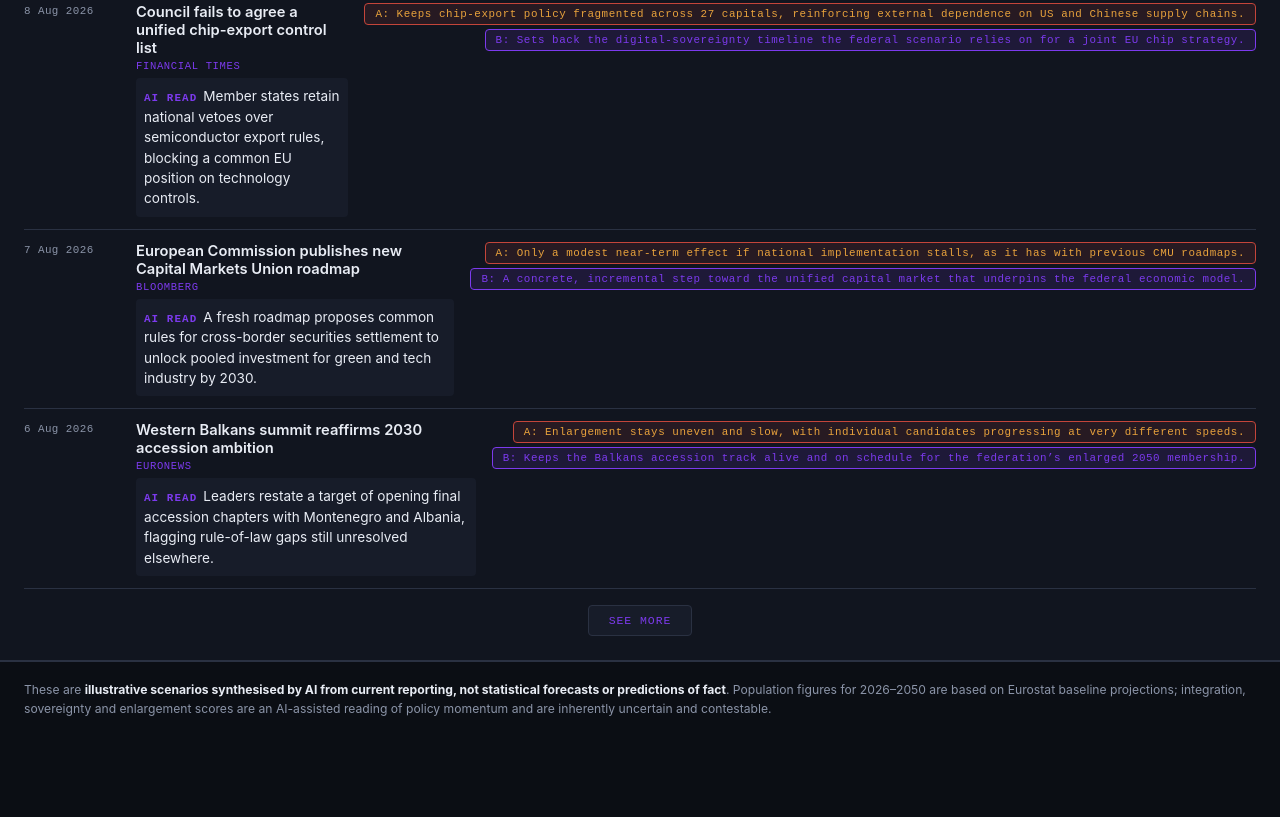
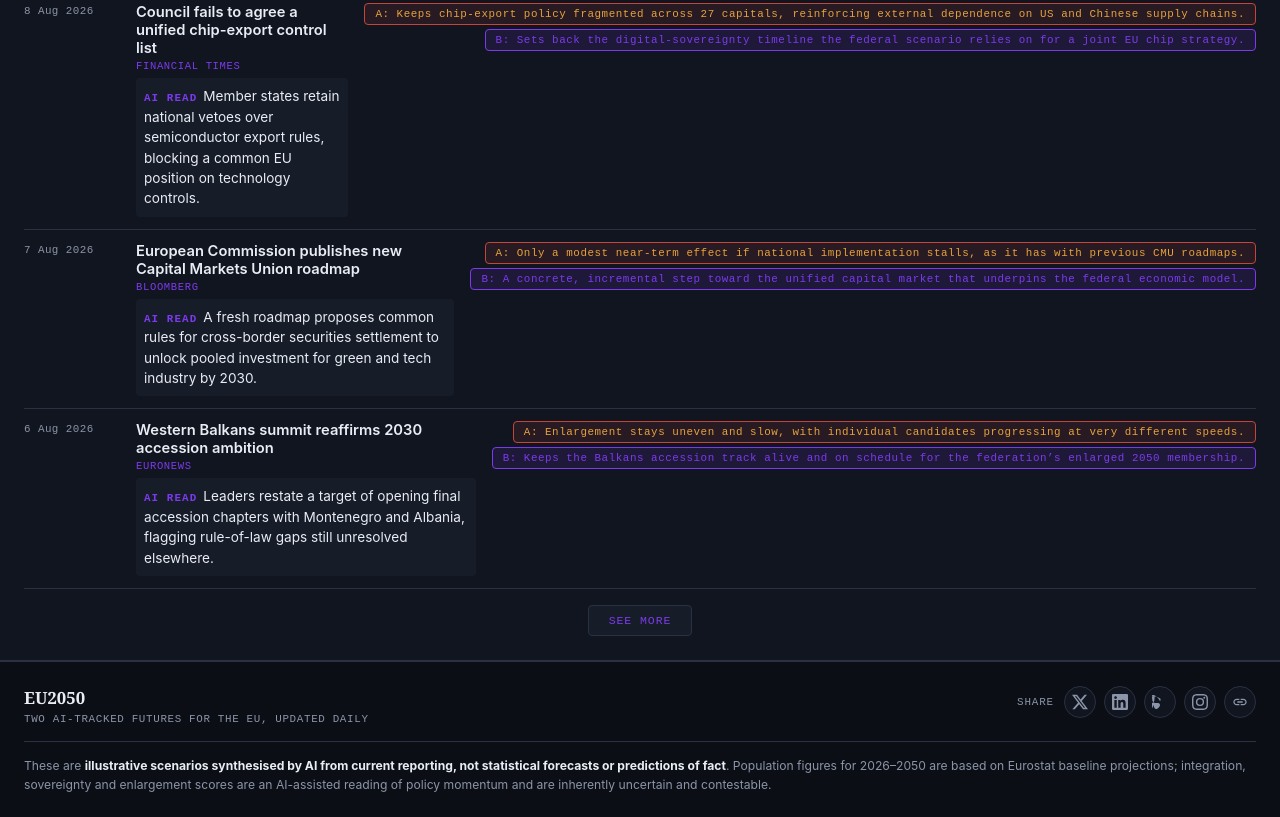
Before and after one commit to volters-cell/EU2050, a plain HTML site: page index.html in a window 1280 px wide. Shown: the part 1761-2578 px from the top of the page. Before the commit the page ends 2508 px from the top, so only its background shows below. Drawn offline with Linux system fonts and the light colour scheme; no server answers.

Commit message:
Redesign footer as a real site footer with brand/tagline and add social share icons (X, LinkedIn, Bluesky, Instagram, copy link)

```diff
--- a/index.html
+++ b/index.html
@@ -548,13 +548,98 @@
     grid-column:1 / -1;
     background:var(--bg);
     border-top:1px solid var(--line);
-    padding:18px 24px 28px;
+    padding:24px 24px 22px;
+    width:100%;
+  }
+  .footer-row{
+    display:flex;
+    justify-content:space-between;
+    align-items:flex-start;
+    flex-wrap:wrap;
+    gap:16px;
+    padding-bottom:16px;
+    border-bottom:1px solid var(--line);
+    margin-bottom:14px;
+  }
+  .footer-brand-name{
+    font-family:var(--serif);
+    font-size:1.05rem;
+    font-weight:700;
+    color:var(--ink);
+  }
+  .footer-tagline{
+    font-family:var(--mono);
+    font-size:0.68rem;
+    color:var(--ink-dim);
+    letter-spacing:0.06em;
+    text-transform:uppercase;
+    margin-top:4px;
+  }
+  .footer-social{
+    display:flex;
+    align-items:center;
+    gap:10px;
+    flex-wrap:wrap;
+  }
+  .footer-social-label{
+    font-family:var(--mono);
+    font-size:0.68rem;
+    color:var(--ink-dim);
+    letter-spacing:0.08em;
+    text-transform:uppercase;
+  }
+  .social-icons{
+    display:flex;
+    gap:8px;
+  }
+  .social-icon{
+    width:32px;
+    height:32px;
+    border-radius:50%;
+    border:1px solid var(--line);
+    background:var(--panel);
+    color:var(--ink-dim);
+    display:flex;
+    align-items:center;
+    justify-content:center;
+    cursor:pointer;
+    transition: all 0.2s ease;
+    padding:0;
+  }
+  .social-icon svg{ width:16px; height:16px; fill:currentColor; }
+  .social-icon:hover{
+    color:var(--fed-teal);
+    border-color:var(--fed-teal);
+    background:rgba(124,58,237,0.08);
+  }
+  .footer-disclaimer{
     font-size:0.76rem;
     color:var(--ink-dim);
     line-height:1.6;
-    width:100%;
   }
-  .footnote b{ color:var(--ink); }
+  .footer-disclaimer b{ color:var(--ink); }
+
+  .share-toast{
+    position:fixed;
+    bottom:24px;
+    left:50%;
+    transform:translateX(-50%) translateY(20px);
+    background:var(--panel-2);
+    border:1px solid var(--fed-teal);
+    color:var(--ink);
+    padding:10px 18px;
+    border-radius:6px;
+    font-family:var(--mono);
+    font-size:0.76rem;
+    opacity:0;
+    pointer-events:none;
+    transition: opacity 0.25s ease, transform 0.25s ease;
+    z-index:1000;
+  }
+  .share-toast.visible{
+    opacity:1;
+    transform:translateX(-50%) translateY(0);
+  }
 
   /* Year indicator styling */
   .year-indicator{
@@ -795,13 +880,39 @@
 
   <!-- METHODOLOGY -->
   <section class="footnote">
-    <p>These are <b>illustrative scenarios synthesised by AI from current reporting, not statistical forecasts or predictions of fact</b>. Population figures for 2026–2050 are based on Eurostat baseline projections; integration, sovereignty and enlargement scores are an AI-assisted reading of policy momentum and are inherently uncertain and contestable.</p>
+    <div class="footer-row">
+      <div class="footer-brand">
+        <div class="footer-brand-name">EU2050</div>
+        <div class="footer-tagline">Two AI-tracked futures for the EU, updated daily</div>
+      </div>
+      <div class="footer-social">
+        <span class="footer-social-label">Share</span>
+        <div class="social-icons">
+          <button type="button" class="social-icon" data-share="x" aria-label="Share on X" title="Share on X">
+            <svg viewBox="0 0 24 24" aria-hidden="true"><path d="M18.901 1.153h3.68l-8.04 9.19L24 22.846h-7.406l-5.8-7.584-6.638 7.584H.474l8.6-9.83L0 1.154h7.594l5.243 6.932ZM17.61 20.644h2.039L6.486 3.24H4.298Z"/></svg>
+          </button>
+          <button type="button" class="social-icon" data-share="linkedin" aria-label="Share on LinkedIn" title="Share on LinkedIn">
+            <svg viewBox="0 0 24 24" aria-hidden="true"><path d="M20.447 20.452h-3.554v-5.569c0-1.328-.027-3.037-1.852-3.037-1.853 0-2.136 1.445-2.136 2.939v5.667H9.351V9h3.414v1.561h.046c.477-.9 1.637-1.85 3.37-1.85 3.601 0 4.267 2.37 4.267 5.455v6.286zM5.337 7.433c-1.144 0-2.063-.926-2.063-2.065 0-1.138.92-2.063 2.063-2.063 1.14 0 2.064.925 2.064 2.063 0 1.139-.925 2.065-2.064 2.065zm1.782 13.019H3.555V9h3.564v11.452zM22.225 0H1.771C.792 0 0 .774 0 1.729v20.542C0 23.227.792 24 1.771 24h20.451C23.2 24 24 23.227 24 22.271V1.729C24 .774 23.2 0 22.222 0h.003z"/></svg>
+          </button>
+          <button type="button" class="social-icon" data-share="bluesky" aria-label="Share on Bluesky" title="Share on Bluesky">
+            <svg viewBox="0 0 24 24" aria-hidden="true"><path d="M12 10.8c-1.087-2.114-4.046-6.053-6.798-7.995C2.566.944 1.561 1.266.902 1.565.139 1.912 0 3.08 0 3.768c0 .69.378 5.65.624 6.479.815 2.736 3.713 3.66 6.383 3.364 3.912-.58 7.387 2.005 2.83 7.078-5.013 5.19-6.87-1.113-7.823-4.308-.953 3.195-2.05 9.271-7.733 4.308-4.267-4.308-1.172-6.498 2.74-7.078 2.67-.297 5.568.628 6.383-3.364.246-.828.624-5.79.624-6.478 0-.69-.139-1.857-.902-2.203-.659-.298-1.664-.62-4.3 1.24C16.046 4.748 13.087 8.687 12 10.8Z"/></svg>
+          </button>
+          <button type="button" class="social-icon" data-share="instagram" aria-label="Copy link to share on Instagram" title="Copy link for Instagram">
+            <svg viewBox="0 0 24 24" aria-hidden="true"><path d="M12 2.16c3.2 0 3.58.01 4.85.07 1.17.05 1.8.25 2.23.41.56.22.96.48 1.38.9.42.42.68.82.9 1.38.16.42.36 1.06.41 2.23.06 1.27.07 1.65.07 4.85s-.01 3.58-.07 4.85c-.05 1.17-.25 1.8-.41 2.23-.22.56-.48.96-.9 1.38-.42.42-.82.68-1.38.9-.42.16-1.06.36-2.23.41-1.27.06-1.65.07-4.85.07s-3.58-.01-4.85-.07c-1.17-.05-1.8-.25-2.23-.41-.56-.22-.96-.48-1.38-.9-.42-.42-.68-.82-.9-1.38-.16-.42-.36-1.06-.41-2.23-.06-1.27-.07-1.65-.07-4.85s.01-3.58.07-4.85c.05-1.17.25-1.8.41-2.23.22-.56.48-.96.9-1.38.42-.42.82-.68 1.38-.9.42-.16 1.06-.36 2.23-.41 1.27-.06 1.65-.07 4.85-.07M12 0C8.74 0 8.33.01 7.05.07 5.78.13 4.9.33 4.14.63c-.79.31-1.46.72-2.13 1.38C1.35 2.68.94 3.35.63 4.14.33 4.9.13 5.78.07 7.05.01 8.33 0 8.74 0 12s.01 3.67.07 4.95c.06 1.27.26 2.15.56 2.91.31.79.72 1.46 1.38 2.13.67.66 1.34 1.07 2.13 1.38.76.3 1.64.5 2.91.56C8.33 23.99 8.74 24 12 24s3.67-.01 4.95-.07c1.27-.06 2.15-.26 2.91-.56.79-.31 1.46-.72 2.13-1.38.66-.67 1.07-1.34 1.38-2.13.3-.76.5-1.64.56-2.91.06-1.28.07-1.69.07-4.95s-.01-3.67-.07-4.95c-.06-1.27-.26-2.15-.56-2.91-.31-.79-.72-1.46-1.38-2.13C21.32 1.35 20.65.94 19.86.63c-.76-.3-1.64-.5-2.91-.56C15.67.01 15.26 0 12 0zm0 5.84A6.16 6.16 0 1 0 12 18.16 6.16 6.16 0 0 0 12 5.84zM12 16a4 4 0 1 1 0-8 4 4 0 0 1 0 8zm6.4-11.85a1.44 1.44 0 1 0 0 2.88 1.44 1.44 0 0 0 0-2.88z"/></svg>
+          </button>
+          <button type="button" class="social-icon" data-share="copy" aria-label="Copy link" title="Copy link">
+            <svg viewBox="0 0 24 24" aria-hidden="true"><path d="M3.9 12c0-1.71 1.39-3.1 3.1-3.1h4V7H7c-2.76 0-5 2.24-5 5s2.24 5 5 5h4v-1.9H7c-1.71 0-3.1-1.39-3.1-3.1zM8 13h8v-2H8v2zm9-6h-4v1.9h4c1.71 0 3.1 1.39 3.1 3.1s-1.39 3.1-3.1 3.1h-4V17h4c2.76 0 5-2.24 5-5s-2.24-5-5-5z"/></svg>
+          </button>
+        </div>
+      </div>
+    </div>
+    <p class="footer-disclaimer">These are <b>illustrative scenarios synthesised by AI from current reporting, not statistical forecasts or predictions of fact</b>. Population figures for 2026–2050 are based on Eurostat baseline projections; integration, sovereignty and enlargement scores are an AI-assisted reading of policy momentum and are inherently uncertain and contestable.</p>
   </section>
 
 </div>
 
 <script src="geodata.js"></script>
 <script src="data.js"></script>
-<script src="app.js?v=11"></script>
+<script src="app.js?v=12"></script>
 </body>
 </html>
```
